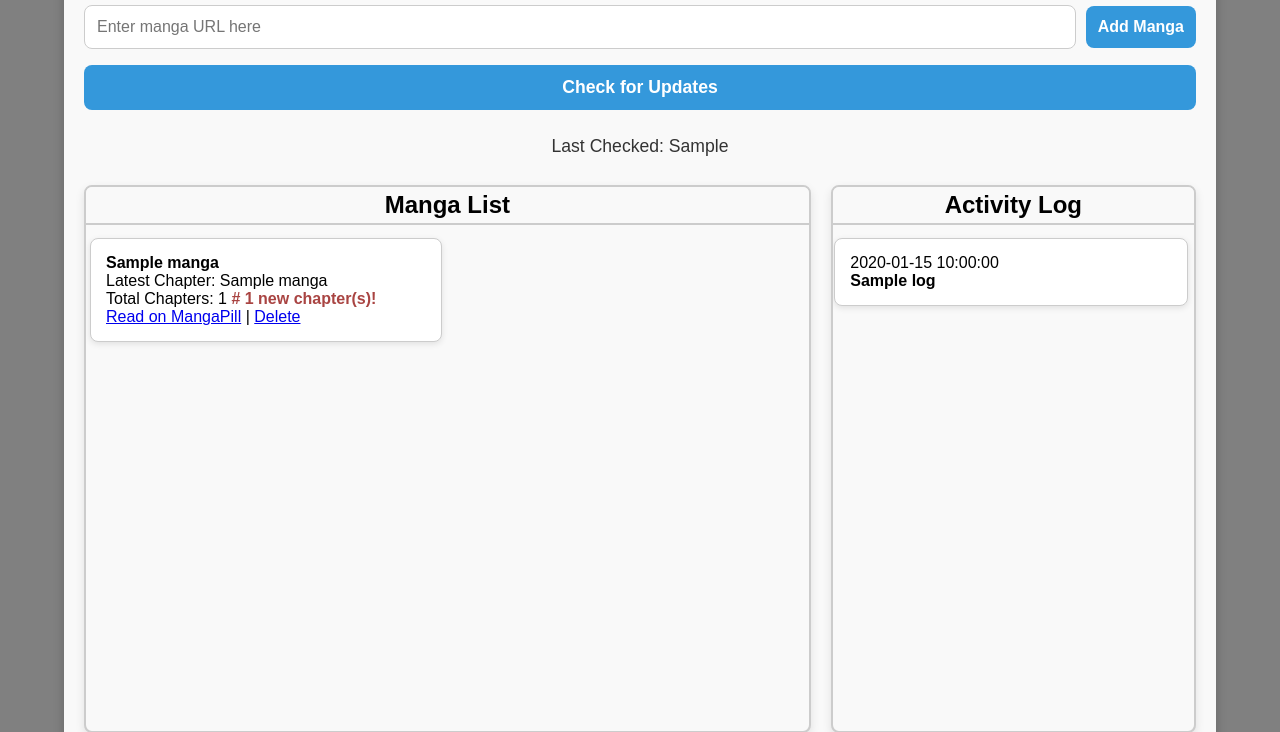
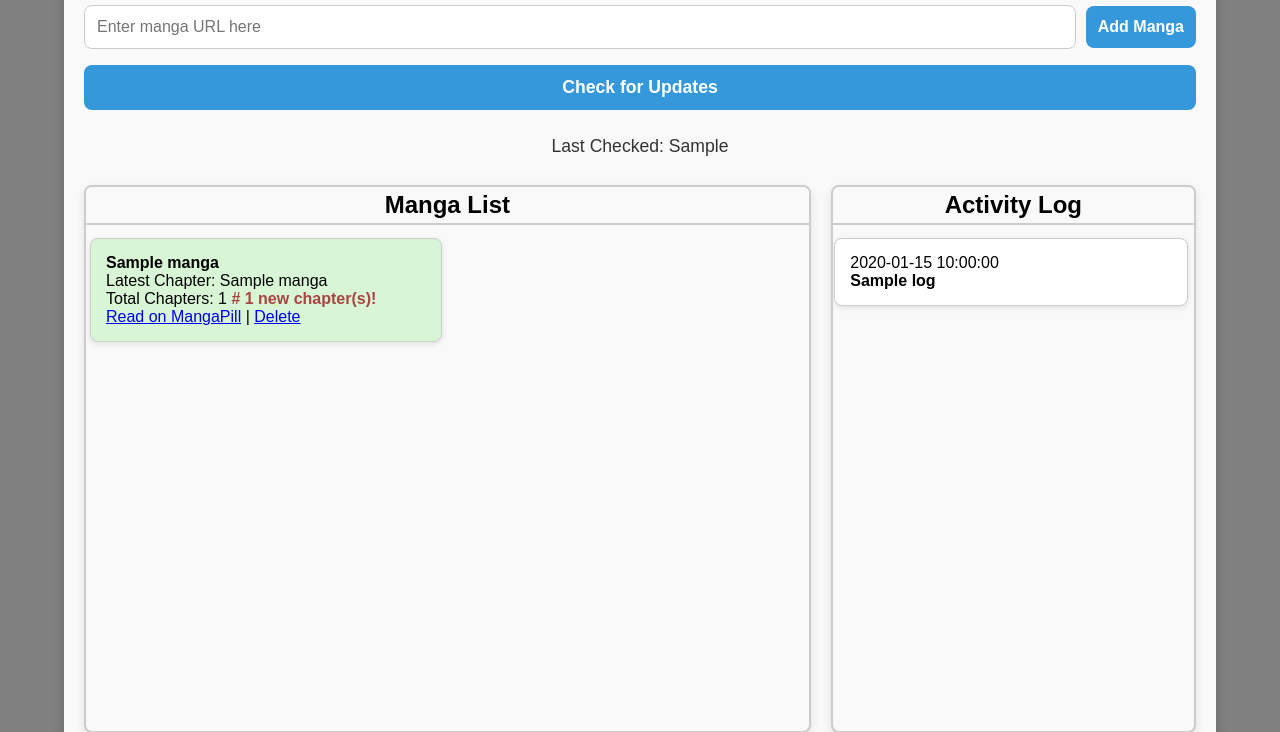
Before and after one commit to rdjsweet/manga-tracker, a Flask app: template templates/index.html in a window 1280 px wide. Shown: the part 288-1020 px from the top of the page. Run offline with Flask 2, Linux system fonts and the light colour scheme; the template is opened without the code that fills it: most values are stand-ins (such as "Sample title", 1, 10 or a date in 2020).

Commit message:
Added green background to updated manga

```diff
--- a/static/styles.css
+++ b/static/styles.css
@@ -98,13 +98,16 @@ body {
 }
 
 .scroll-box-manga li {
-    background-color: #fff;
+    background-color: #ffffff;
     padding: 15px;
     width: 100%;
     border-radius: 8px;
     border: 1px solid #ccc;
     box-shadow: 0 2px 6px rgba(0, 0, 0, 0.1);
     box-sizing: border-box;
+}
+.scroll-box-manga li.updated-chapters {
+    background-color: #d8f6d6;
 }
 
 .scroll-box-logs {
--- a/templates/index.html
+++ b/templates/index.html
@@ -48,16 +48,24 @@
                     <h2>Manga List</h2>
                     <ul>
                         {% for manga in manga_list %}
-                        <li>
-                            <strong>{{ manga['title'] }}</strong><br>
-                            Latest Chapter: {{ manga['latest_chapter_title'] }}<br>
-                            Total Chapters: {{ manga['chapter_count'] }}
                             {% if manga['new_chapters_count'] > 0 %}
-                            <span class="new-chapters"># {{ manga['new_chapters_count'] }} new chapter(s)!</span>
-                            {% endif %} <br>
-                            <a href="{{ manga['url'] }}" target="_blank">Read on MangaPill</a> |
-                            <a href="{{ url_for('manga.delete_manga', id=manga['id']) }}">Delete</a>
-                        </li>
+                                <li class="updated-chapters">
+                                    <strong>{{ manga['title'] }}</strong><br>
+                                    Latest Chapter: {{ manga['latest_chapter_title'] }}<br>
+                                    Total Chapters: {{ manga['chapter_count'] }}
+                                    <span class="new-chapters"># {{ manga['new_chapters_count'] }} new chapter(s)!</span><br>
+                                    <a href="{{ manga['url'] }}" target="_blank">Read on MangaPill</a> |
+                                    <a href="{{ url_for('manga.delete_manga', id=manga['id']) }}">Delete</a>
+                                </li>
+                            {% else %}
+                                <li>
+                                    <strong>{{ manga['title'] }}</strong><br>
+                                    Latest Chapter: {{ manga['latest_chapter_title'] }}<br>
+                                    Total Chapters: {{ manga['chapter_count'] }}<br>
+                                    <a href="{{ manga['url'] }}" target="_blank">Read on MangaPill</a> |
+                                    <a href="{{ url_for('manga.delete_manga', id=manga['id']) }}">Delete</a>
+                                </li>
+                            {% endif %}
                         {% endfor %}
                     </ul>
                 </div>
```
